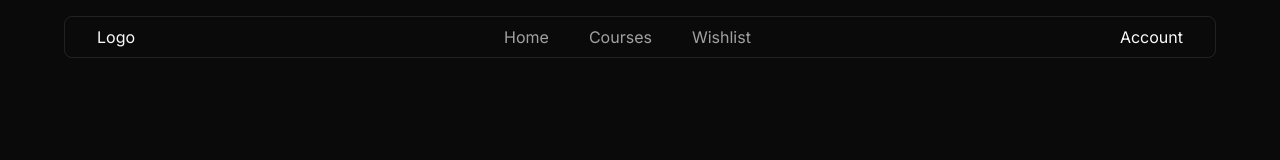
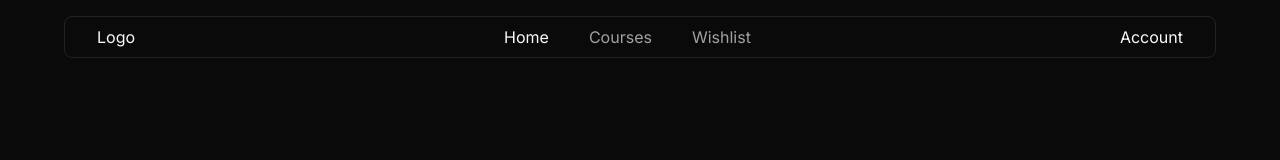
Before and after one commit to crstelli/codinglabs-lms, a Next.js app: page / in a window 1280 px wide. Shown: the top 160 px of the page. Built offline with nearby package versions, Linux system fonts and the light colour scheme.

Commit message:
Built active link.

```diff
--- a/components/HoverLink.tsx
+++ b/components/HoverLink.tsx
@@ -3,11 +3,15 @@ import type { ChildrenNode } from "@/types/ChildrenNode";
 
 interface Props extends ChildrenNode {
   href: string;
+  active?: boolean;
 }
 
-function HoverLink({ children, href }: Props) {
+function HoverLink({ children, href, active = false }: Props) {
   return (
-    <Link href={href} className="text-muted-foreground hover:text-foreground duration-150">
+    <Link
+      href={href}
+      className={`text-muted-foreground duration-150 ${active ? "text-primary" : "hover:text-primary"}`}
+    >
       {children}
     </Link>
   );
--- a/components/Navbar.tsx
+++ b/components/Navbar.tsx
@@ -1,13 +1,25 @@
+"use client";
+
+import { usePathname } from "next/navigation";
+import { NAV_LINKS } from "@/lib/constants";
+
 import { HoverLink } from "@/components/HoverLink";
 
 function Navbar() {
+  const pathname = usePathname();
+
   return (
     <nav className="z-1 fixed left-1/2 -translate-x-1/2 grid grid-cols-[auto_1fr_auto] mt-4 w-[90%] border px-8 py-2 rounded-md">
       <div>Logo</div>
       <ul className="flex items-center justify-center gap-10">
-        <HoverLink href="/">Home</HoverLink>
-        <HoverLink href="/courses">Courses</HoverLink>
-        <HoverLink href="/wishlist">Wishlist</HoverLink>
+        {NAV_LINKS.map((el) => {
+          const isActive = pathname === el.href;
+          return (
+            <HoverLink key={el.href} active={isActive} href={el.href}>
+              {el.label}
+            </HoverLink>
+          );
+        })}
       </ul>
       <div>Account</div>
     </nav>
--- /dev/null
+++ b/lib/constants.ts
@@ -0,0 +1,14 @@
+export const NAV_LINKS = [
+  {
+    label: "Home",
+    href: "/",
+  },
+  {
+    label: "Courses",
+    href: "/courses",
+  },
+  {
+    label: "Wishlist",
+    href: "/wishlist",
+  },
+];
```
